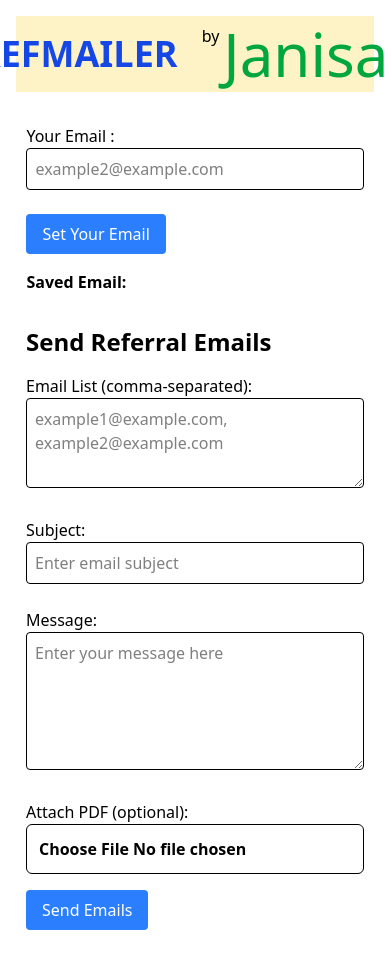
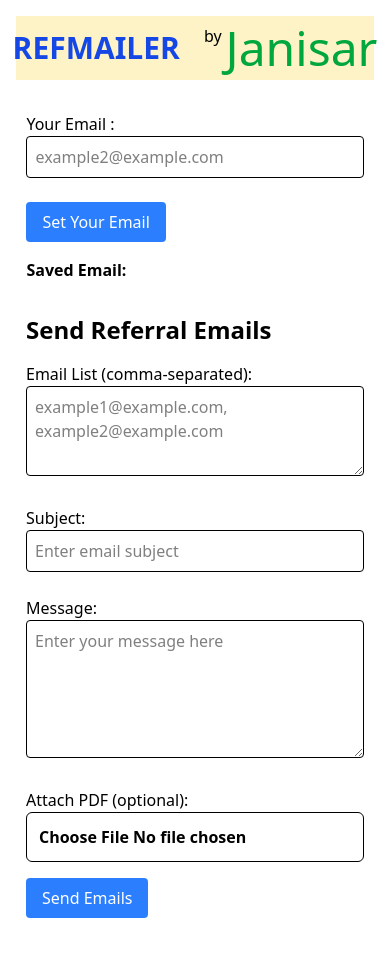
Before and after one commit to janisar007/vocabulator, a React (Vite) app: page / in a window 390 px wide. Shown: the top 968 px of the page. Built offline with nearby package versions, Linux system fonts and the light colour scheme.

Commit message:
Update App.jsx

```diff
--- a/src/App.jsx
+++ b/src/App.jsx
@@ -71,10 +71,10 @@
     <div className='flex flex-col items-center p-4'>
       <div className='flex gap-6 bg-amber-100 w-full items-center justify-center p-2'>
 
-        <div className='text-4xl font-semibold text-blue-700'>REFMAILER</div>
+        <div className='text-3xl sm:text-4xl font-semibold text-blue-700'>REFMAILER</div>
         <div className='flex gap-1 justify-end'>
           <span>by</span>
-          <span className='text-6xl text-green-600'>Janisar</span>
+          <span className='text-5xl sm:text-6xl text-green-600'>Janisar</span>
         </div>
       </div>
 
```
